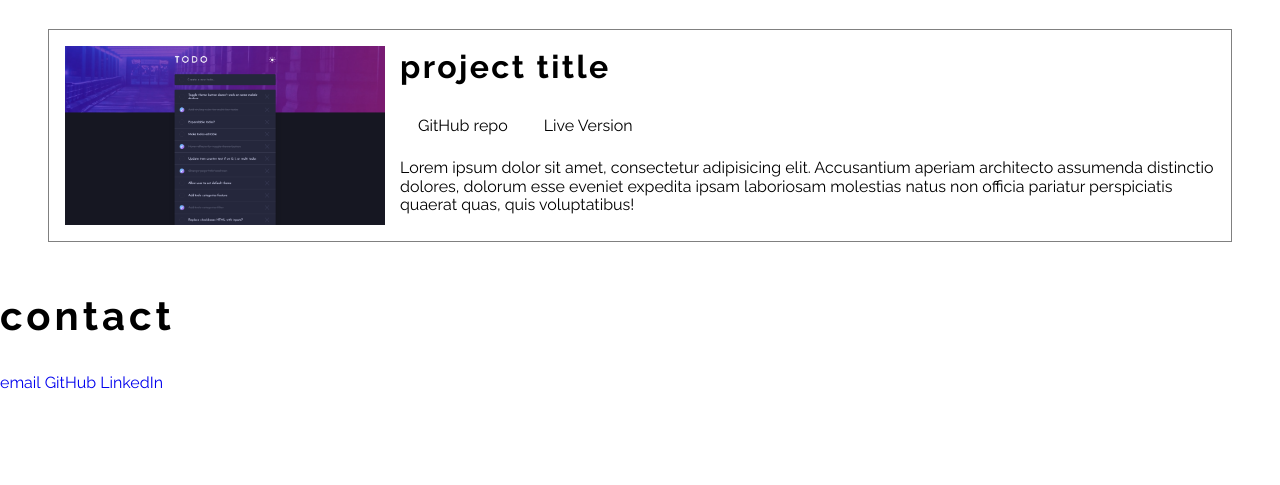
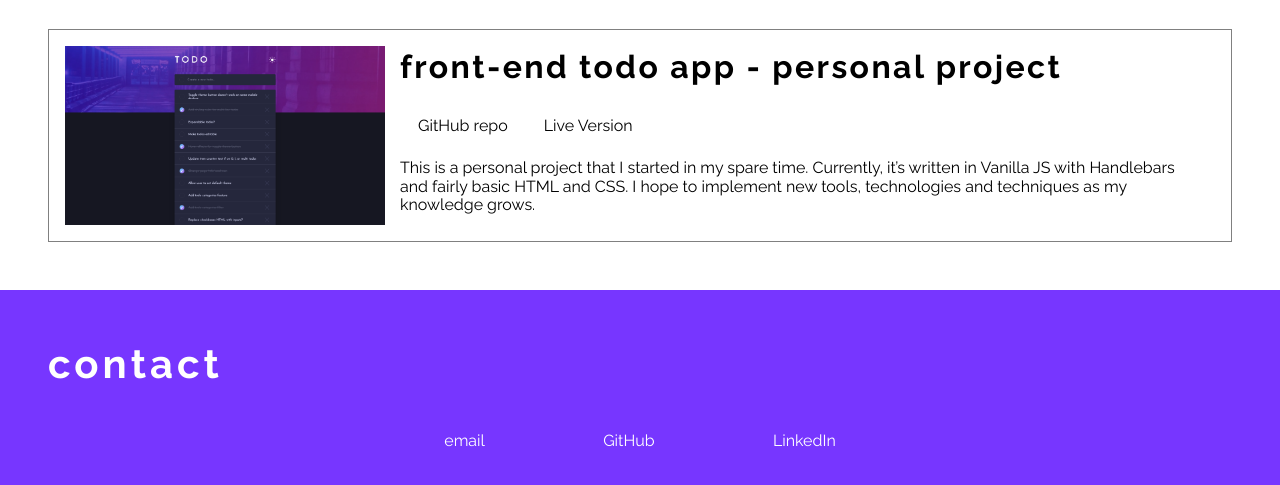
Before and after one commit to dotNATE/may-portfolio-new, a website: page index.html in a window 1280 px wide. Shown: the part 743-1228 px from the top of the page. Before the commit the page ends 1135 px from the top, so only its background shows below. Drawn offline with Linux system fonts and the light colour scheme.

Commit message:
added footer scss, added transitions to links, added content for todo project

```diff
--- a/index.html
+++ b/index.html
@@ -24,12 +24,14 @@
     <h2>projects</h2>
     <article class="projectContainer">
         <img src="public/images/todo-project-dark.png" alt="">
-        <h3>project title</h3>
-        <div>
-            <a href="">GitHub repo</a>
-            <a href="">Live Version</a>
+        <h3>front-end todo app - personal project</h3>
+        <div class="projectLinks">
+            <a href="https://github.com/dotNATE/io_to_do_app">GitHub repo</a>
+            <a href="https://dotnate.github.io/io_to_do_app/">Live Version</a>
         </div>
-        <p>Lorem ipsum dolor sit amet, consectetur adipisicing elit. Accusantium aperiam architecto assumenda distinctio dolores, dolorum esse eveniet expedita ipsam laboriosam molestias natus non officia pariatur perspiciatis quaerat quas, quis voluptatibus!</p>
+        <div class="projectDescription">
+            <p>This is a personal project that I started in my spare time. Currently, it’s written in Vanilla JS with Handlebars and fairly basic HTML and CSS. I hope to implement new tools, technologies and techniques as my knowledge grows.</p>
+        </div>
     </article>
 </section>
 <footer>
--- a/public/scss/_footer.scss
+++ b/public/scss/_footer.scss
@@ -0,0 +1,17 @@
+footer {
+  padding: 3rem;
+  background-color: $bgColor;
+  & h2 {
+    color: white;
+  }
+  & div {
+    display: flex;
+    justify-content: space-evenly;
+    height: 3rem;
+    width: 50%;
+    margin: 0 auto;
+    & a {
+      @include link(white, $bgColor);
+    }
+  }
+}
--- a/public/scss/_main.scss
+++ b/public/scss/_main.scss
@@ -30,6 +30,8 @@ main {
     align-items: center;
     color: white;
     opacity: 0.8;
+    transition-duration: 350ms;
+    transition-timing-function: ease-in-out;
     &:hover {
       opacity: 1;
     }
--- a/public/scss/_mixins.scss
+++ b/public/scss/_mixins.scss
@@ -6,6 +6,8 @@
   padding: 0 1rem;
   align-items: center;
   border: 2px solid $baseBgColor;
+  transition-duration: 350ms;
+  transition-timing-function: ease-in-out;
   &:hover {
     border: 2px solid $textColor;
   }
--- a/public/scss/_projects.scss
+++ b/public/scss/_projects.scss
@@ -7,8 +7,8 @@
   grid-template-areas:
     "img img img title title title"
     "img img img links links links"
-    "img img img desc desc desc"
-    "img img img desc desc desc";
+    "img img img desc desc ."
+    "img img img desc desc .";
   padding: 1rem;
   grid-column-gap: 15px;
   grid-row-gap: 11px;
@@ -24,7 +24,7 @@
     line-height: 1.3;
     // Todo add mixins to heading tags?
   }
-  & div {
+  & .projectLinks {
     grid-area: links;
     display: flex;
     align-items: center;
@@ -32,7 +32,7 @@
       @include link(black, white);
     }
   }
-  & p {
+  & .projectDescription {
     grid-area: desc;
   }
 }
```
Also changed, not shown: public/css/style.css.
